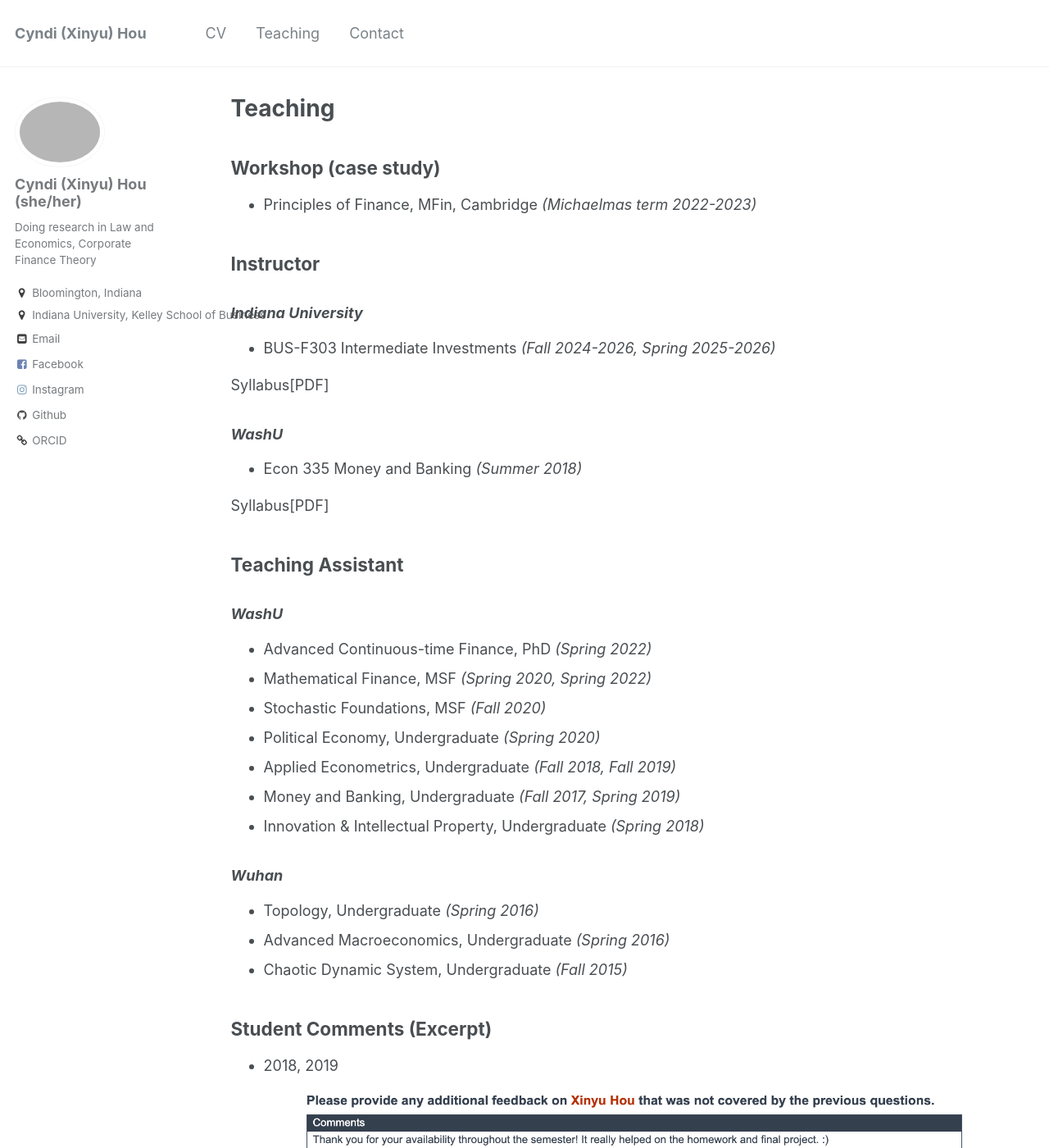
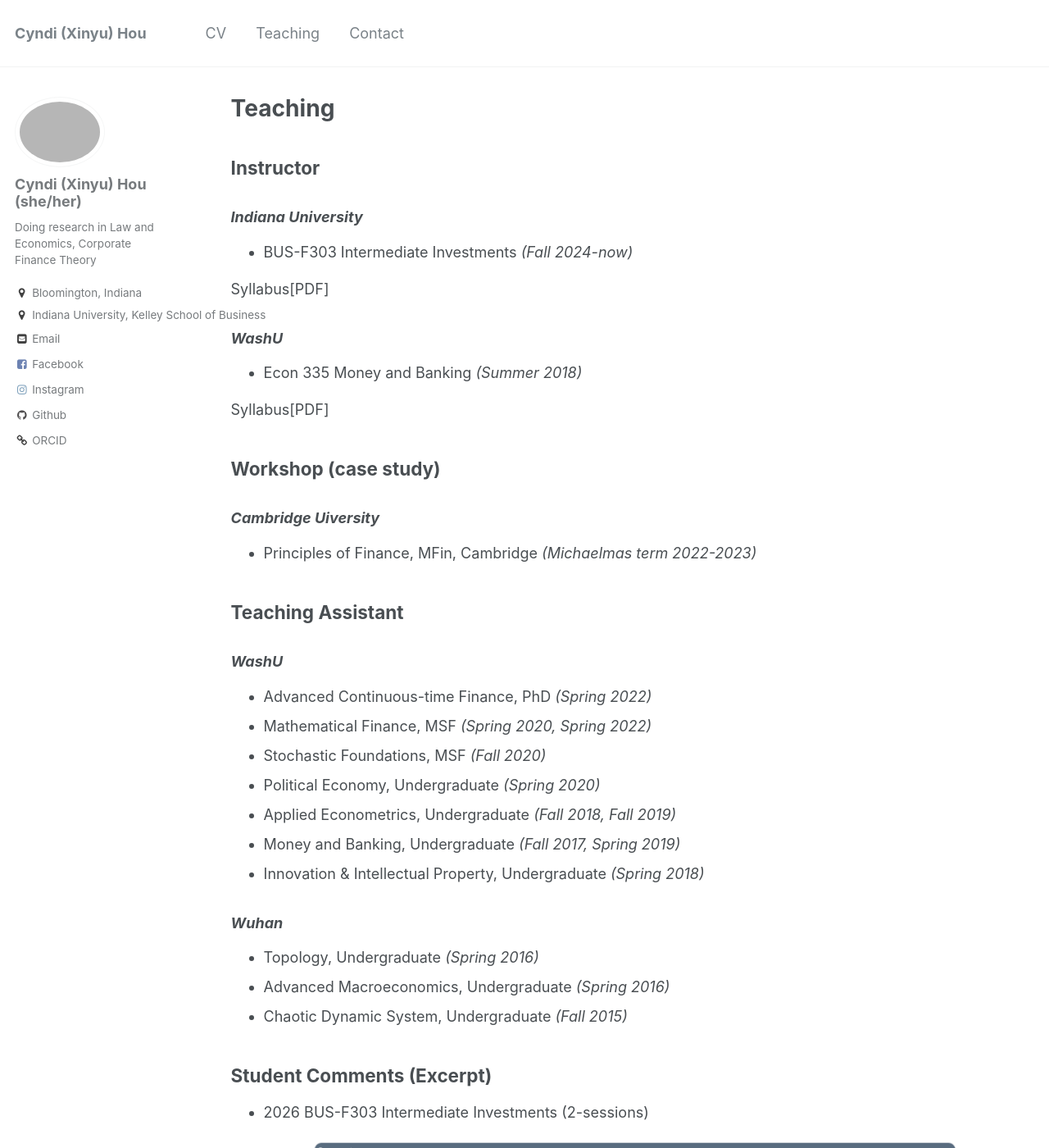
Before and after one commit to xinyuhou94/xinyuhou94.github.io, a Jekyll site: the page built from _pages/teaching.md, in a window 1280 px wide and 1400 px high. Shown: the whole window at 82% size. Built offline with Jekyll 4.4.1, drawn with Linux system fonts in a browser that asks for light colours.

Commit message:
Update teaching.md

```diff
--- a/_pages/teaching.md
+++ b/_pages/teaching.md
@@ -4,19 +4,12 @@ title: "Teaching"
 permalink: /teaching/
 author_profile: true
 ---
-## Workshop (case study)
-* Principles of Finance, MFin, Cambridge _(Michaelmas term 2022-2023)_
-
-
-
-
 ## Instructor
 ### _Indiana University_
-* BUS-F303 Intermediate Investments _(Fall 2024-2026, Spring 2025-2026)_
+* BUS-F303 Intermediate Investments _(Fall 2024-now)_
 
 [Syllabus[PDF]](http://xinyuhou94.github.io/files/F303_SyllabusSP26.pdf)
 <!-- <embed src="http://xinyuhou94.github.io/files/F303_SyllabusSP26.pdf" width="650" height="1800" type='application/pdf'> -->
-
 
 ### _WashU_
 * Econ 335 Money and Banking _(Summer 2018)_
@@ -24,7 +17,9 @@ author_profile: true
 [Syllabus[PDF]](http://xinyuhou94.github.io/files/Econ335_2018SUM_syllabus.pdf)
 <!-- <embed src="http://xinyuhou94.github.io/files/Econ335_2018SUM_syllabus.pdf" width="650" height="1800" type='application/pdf'> -->
 
-
+## Workshop (case study)
+### _Cambridge Uiversity_
+* Principles of Finance, MFin, Cambridge _(Michaelmas term 2022-2023)_
 
 ## Teaching Assistant
 ### _WashU_
@@ -44,6 +39,19 @@ author_profile: true
 * Chaotic Dynamic System, Undergraduate     _(Fall 2015)_
 
 ## Student Comments (Excerpt)
+* 2026 BUS-F303 Intermediate Investments (2-sessions)
+<p align="center">
+  <img src="https://xinyuhou94.github.io/images/Investments2.png?raw=true" alt="Photo" style="width: 800px;"/>
+</p>
+<p align="center">
+  <img src="https://xinyuhou94.github.io/images/Investments1.png?raw=true" alt="Photo" style="width: 800px;"/>
+</p>
+
+* 2020
+<p align="center">
+  <img src="https://xinyuhou94.github.io/images/political.png?raw=true" alt="Photo" style="width: 800px;"/>
+</p>
+
 * 2018, 2019
 <p align="center">
   <img src="https://xinyuhou94.github.io/images/4151.png?raw=true" alt="Photo" style="width: 800px;"/>
@@ -51,8 +59,3 @@ author_profile: true
 <p align="center">
   <img src="https://xinyuhou94.github.io/images/4151_1.png?raw=true" alt="Photo" style="width: 808px;"/>
 </p>
-
-* 2020
-<p align="center">
-  <img src="https://xinyuhou94.github.io/images/political.png?raw=true" alt="Photo" style="width: 800px;"/>
-</p>
```
